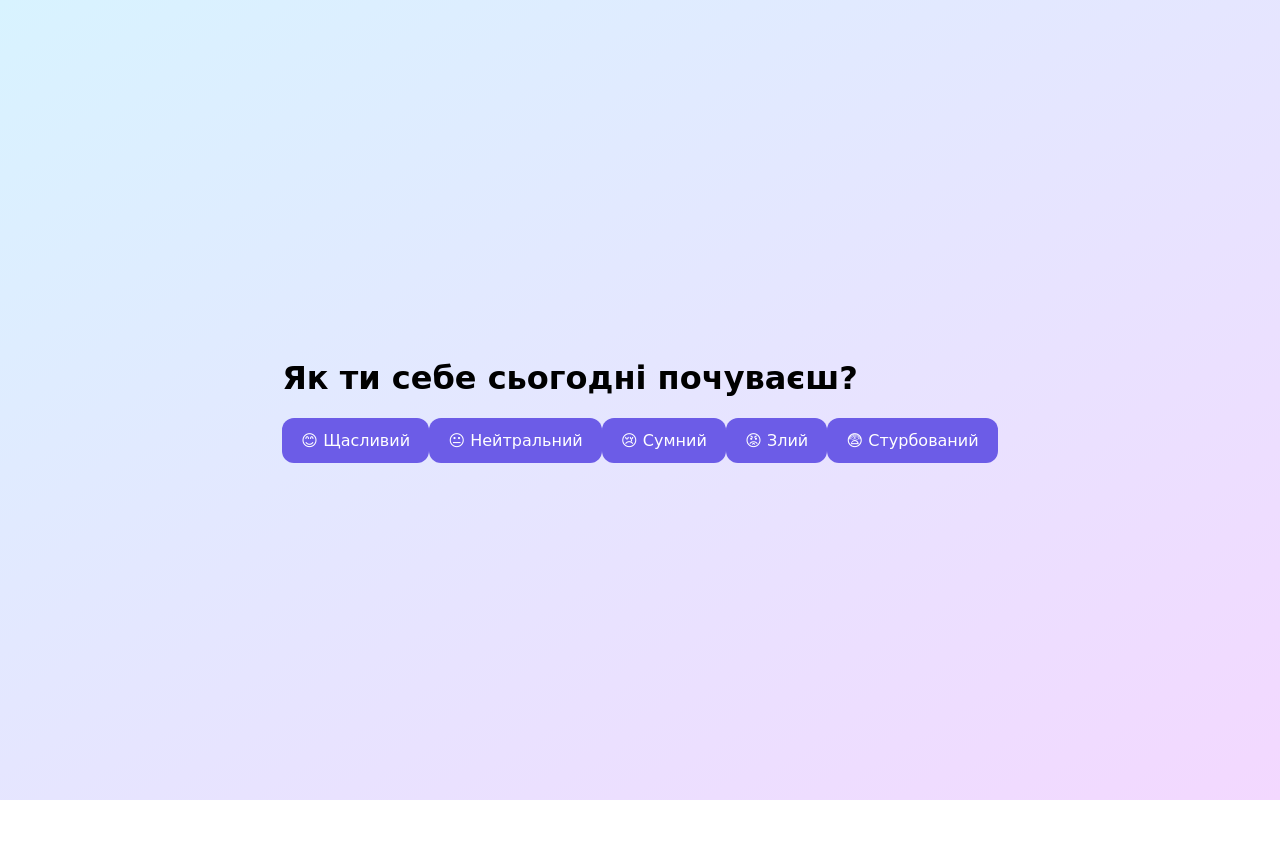
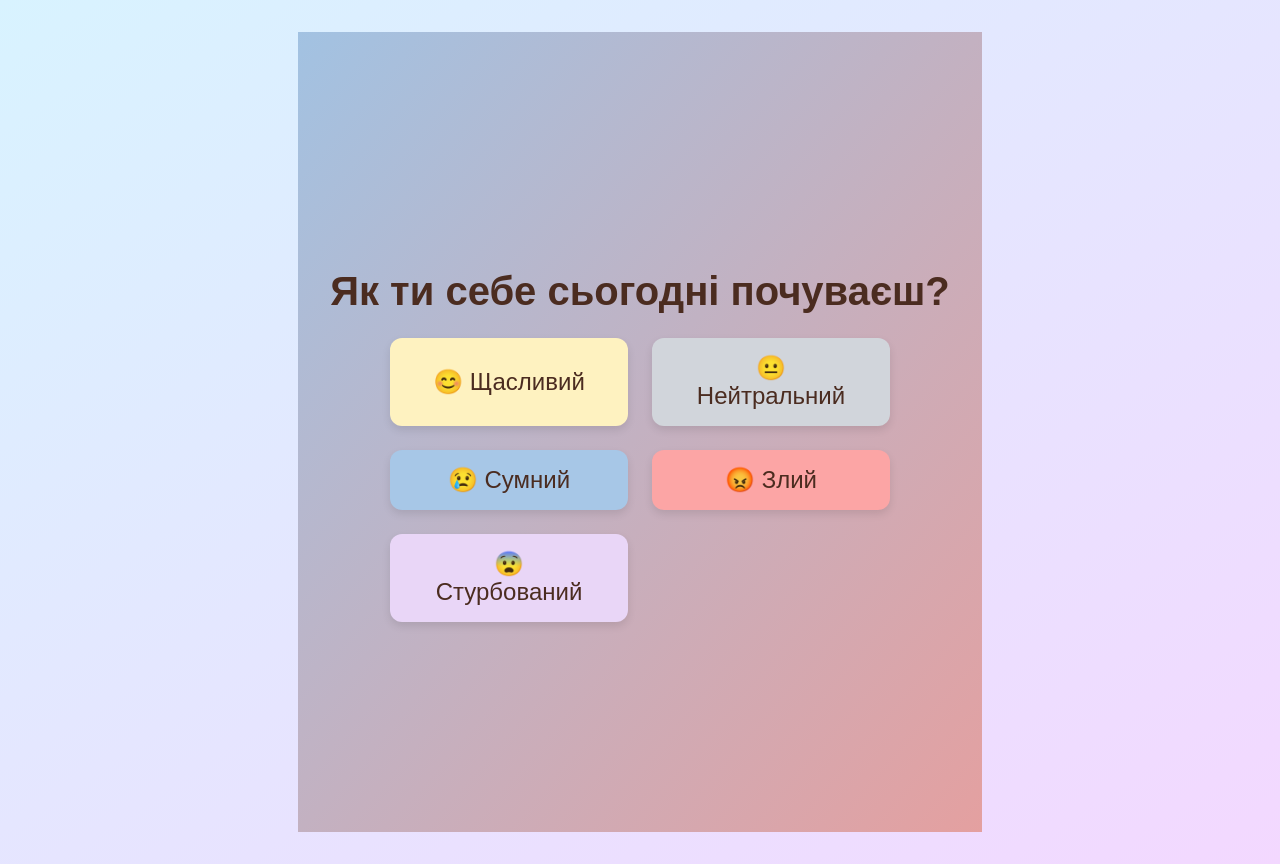
Before and after one commit to Milana-Budzanovska/Be-FocusEd, a React (Create React App) app: page / in a window 1280 px wide. Before the commit the page ends 800 px from the top, so only its background shows below. Built offline with nearby package versions, Linux system fonts and the light colour scheme; no server answers.

Commit message:
Update MoodCheck.js

```diff
--- a/src/MoodCheck.js
+++ b/src/MoodCheck.js
@@ -1,15 +1,14 @@
-// src/pages/MoodCheck.js
 import React from 'react';
 import { useNavigate } from 'react-router-dom';
 
 export default function MoodCheck() {
   const navigate = useNavigate();
   const moods = [
-    { label: '😊 Щасливий', color: 'bg-yellow-200' },
-    { label: '😐 Нейтральний', color: 'bg-gray-200' },
-    { label: '😢 Сумний', color: 'bg-blue-200' },
-    { label: '😡 Злий', color: 'bg-red-200' },
-    { label: '😨 Стурбований', color: 'bg-purple-200' }
+    { label: '😊 Щасливий', color: '#fef2c0' },  // світло-жовтий
+    { label: '😐 Нейтральний', color: '#d1d5db' },  // світло-сірий
+    { label: '😢 Сумний', color: '#a7c7e7' },  // світло-синій
+    { label: '😡 Злий', color: '#fca5a5' },  // світло-червоний
+    { label: '😨 Стурбований', color: '#e9d6f7' },  // світло-фіолетовий
   ];
 
   const handleMoodSelect = (mood) => {
@@ -17,15 +16,61 @@ export default function MoodCheck() {
     navigate('/menu');
   };
 
+  const appStyle = {
+    minHeight: '100vh',
+    background: 'linear-gradient(to bottom right, #A2C2E2, #E4A0A0)', // градієнтний фон
+    display: 'flex',
+    flexDirection: 'column',
+    alignItems: 'center',
+    justifyContent: 'center',
+    padding: '2rem',
+    boxSizing: 'border-box',
+    fontFamily: 'Arial, sans-serif',
+  };
+
+  const titleStyle = {
+    fontSize: '2.5rem',
+    fontWeight: 'bold',
+    color: '#4B2C20',
+    marginBottom: '1.5rem',
+    textAlign: 'center',
+  };
+
+  const buttonGridStyle = {
+    display: 'grid',
+    gridTemplateColumns: 'repeat(2, 1fr)',
+    gap: '1.5rem',
+    width: '100%',
+    maxWidth: '500px',
+  };
+
+  const buttonStyle = (color) => ({
+    fontSize: '1.5rem',
+    padding: '1rem 2rem',
+    borderRadius: '12px',
+    backgroundColor: color,
+    color: '#4B2C20',
+    cursor: 'pointer',
+    boxShadow: '0 4px 8px rgba(0, 0, 0, 0.1)',
+    transition: 'transform 0.2s, box-shadow 0.2s',
+  });
+
+  const buttonHoverStyle = {
+    transform: 'scale(1.05)',
+    boxShadow: '0 6px 12px rgba(0, 0, 0, 0.15)',
+  };
+
   return (
-    <div className="min-h-screen bg-gradient-to-br from-blue-100 via-purple-100 to-pink-100 flex flex-col items-center justify-center font-sans p-4">
-      <h1 className="text-3xl font-bold text-purple-800 mb-6">Як ти себе сьогодні почуваєш?</h1>
-      <div className="grid grid-cols-2 gap-4 w-full max-w-md">
+    <div style={appStyle}>
+      <h1 style={titleStyle}>Як ти себе сьогодні почуваєш?</h1>
+      <div style={buttonGridStyle}>
         {moods.map((mood, index) => (
           <button
             key={index}
             onClick={() => handleMoodSelect(mood.label)}
-            className={`text-xl rounded-xl shadow-md px-6 py-4 hover:scale-105 transition ${mood.color}`}
+            style={buttonStyle(mood.color)}
+            onMouseEnter={(e) => e.target.style = { ...buttonStyle(mood.color), ...buttonHoverStyle }}
+            onMouseLeave={(e) => e.target.style = buttonStyle(mood.color)}
           >
             {mood.label}
           </button>
```
